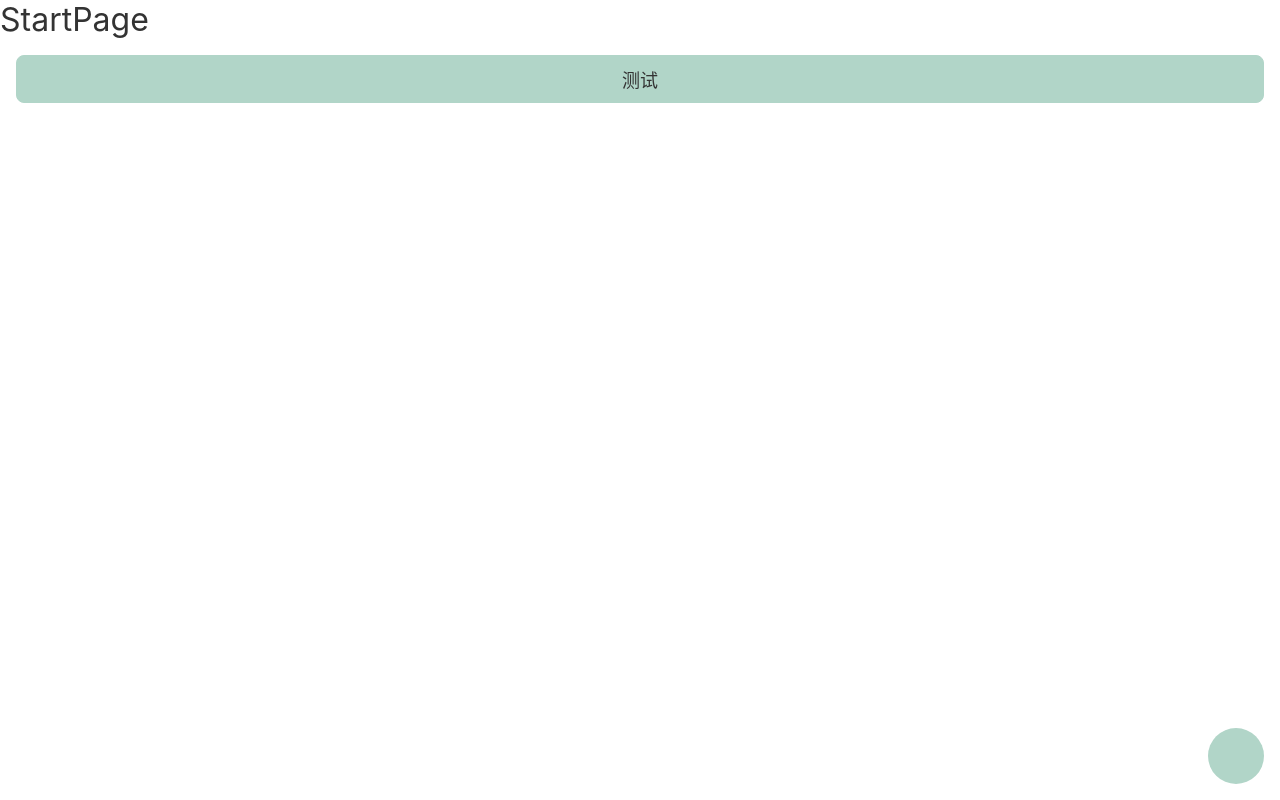
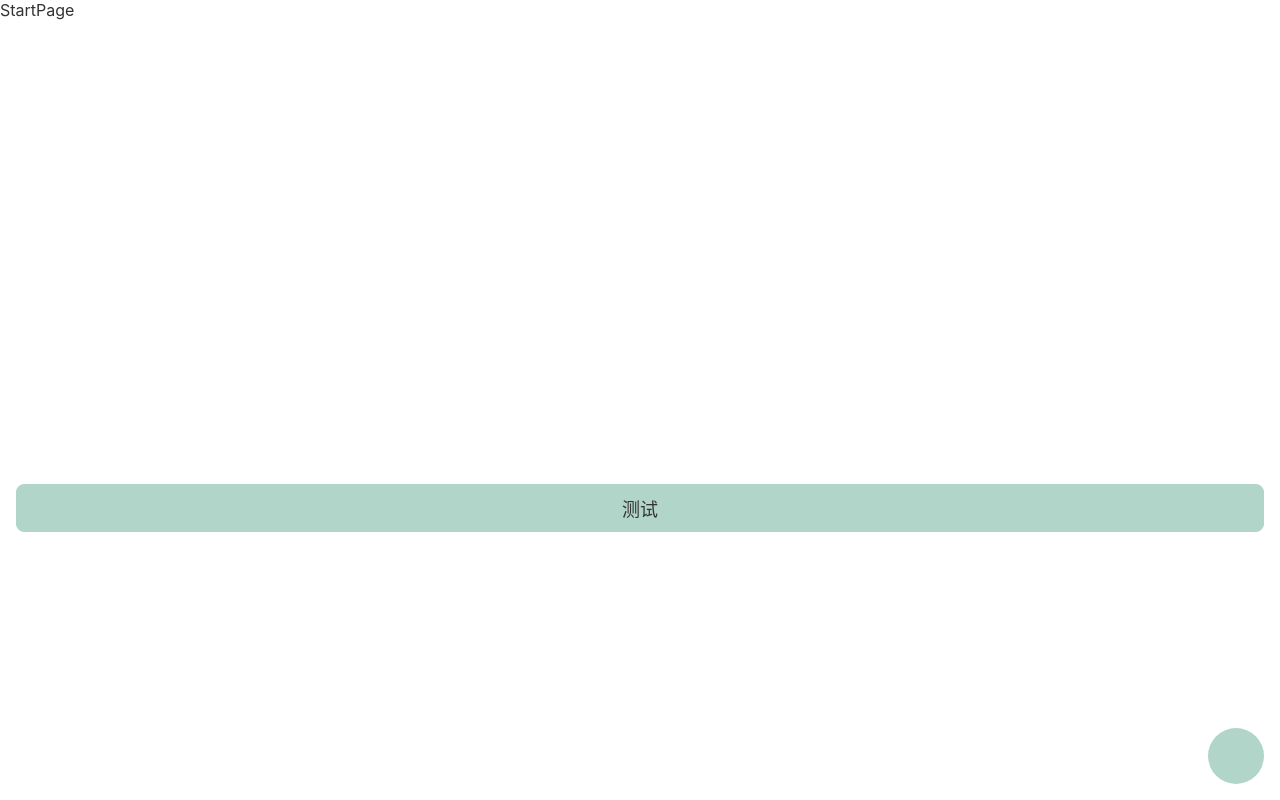
Before and after one commit to GSemir0418/account-record-vue3-tsx, a Vue app: page /#/start in a window 1280 px wide. Built offline with nearby package versions, Linux system fonts and the light colour scheme.

Commit message:
封装Center组件

```diff
--- /dev/null
+++ b/src/shared/Center.module.scss
@@ -0,0 +1,11 @@
+.center {
+    display: flex;
+    justify-content: center;
+    align-items: center;
+    &.row {
+        flex-direction: row;
+    }
+    &.column {
+        flex-direction: column;
+    }
+}
--- /dev/null
+++ b/src/shared/Center.tsx
@@ -0,0 +1,16 @@
+import { defineComponent, PropType } from "vue";
+import s from "./Center.module.scss";
+export const Center = defineComponent({
+  props: {
+    direction: {
+      type: String as PropType<"row" | "column">,
+      default: "row",
+    },
+  },
+  setup(props, context) {
+    return () => (
+      // react中需要自己去join className
+      <div class={[s.center, props.direction]}>{context.slots.default?.()}</div>
+    );
+  },
+});
--- a/src/views/StartPage.module.scss
+++ b/src/views/StartPage.module.scss
@@ -4,3 +4,10 @@
         padding:16px
     }
 }
+.pig {
+    height:128px;
+    width:128px;
+    &_wrapper {
+        padding:160px 0;
+    }
+}
--- a/src/views/StartPage.tsx
+++ b/src/views/StartPage.tsx
@@ -1,6 +1,8 @@
 import { defineComponent } from "vue";
 import { Button } from "../shared/Button";
+import { Center } from "../shared/Center";
 import { FloatButton } from "../shared/FloatButton";
+import { Icon } from "../shared/Icon";
 import s from "./StartPage.module.scss";
 export const StartPage = defineComponent({
   setup(props, context) {
@@ -9,7 +11,10 @@ export const StartPage = defineComponent({
     };
     return () => (
       <div>
-        <h1>StartPage</h1>
+        <nav>StartPage</nav>
+        <Center class={s.pig_wrapper}>
+          <Icon class={s.pig} name="pig"></Icon>
+        </Center>
         <div class={s.button_wrapper}>
           <Button class={s.button} onClick={onClick}>
             测试
```
